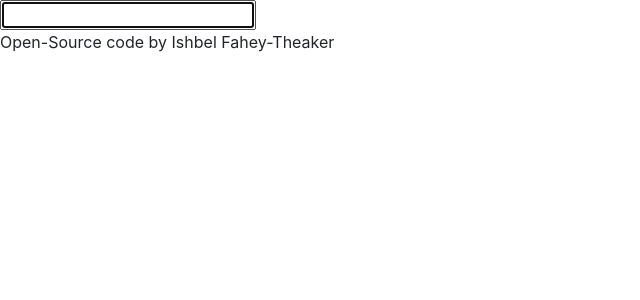
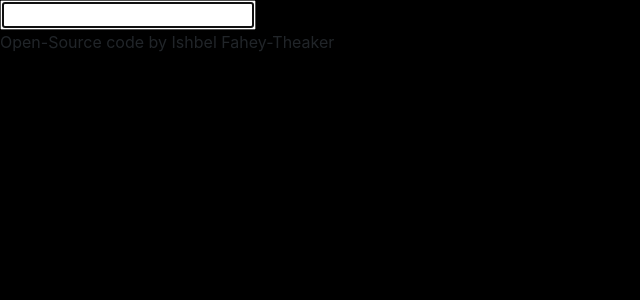
Before and after one commit to Ishbel95/dictionary-react-app, a React (Create React App) app: page / in a window 1280 px wide. Shown: the top 300 px of the page, without its empty margins (0-640 px from the left). Built offline with nearby package versions, Linux system fonts and the light colour scheme.

Commit message:
amended meaning component to allow for only one definition to be rendered at a give time, body styling

```diff
--- a/src/App.css
+++ b/src/App.css
@@ -8,3 +8,7 @@
   --green: rgb(9, 255, 0);
   --yellow: yellow;
 }
+
+body {
+  background-color: var(--primary-color);
+}
--- a/src/Dictionary.js
+++ b/src/Dictionary.js
@@ -6,7 +6,11 @@ import Results from "./Results";
 export default function Dictionary() {
   const [keyword, setKeyword] = useState("");
   const [results, setResults] = useState(null);
-
+  let form = (
+    <form onSubmit={search} className="form">
+      <input type="search" autoFocus={true} onChange={updateKeyword} />
+    </form>
+  );
   function handleResponse(response) {
     setResults(response.data[0]);
   }
@@ -21,9 +25,7 @@ export default function Dictionary() {
   }
   return (
     <div className="Dictionary">
-      <form onSubmit={search}>
-        <input type="search" autoFocus={true} onChange={updateKeyword} />
-      </form>
+      {form}
       <Results result={results} />
     </div>
   );
--- a/src/Meaning.js
+++ b/src/Meaning.js
@@ -1,20 +1,15 @@
 import React from "react";
 
 export default function Meaning(props) {
-  console.log(props.meaning);
   return (
     <div className="Meaning">
       <h3>{props.meaning.partOfSpeech}</h3>
-      {props.meaning.definitions.map(function(definition, index) {
-        return (
-          <div key={index}>
-            <p>{definition.definition}</p>
-            <em>
-              <p>{definition.example}</p>
-            </em>
-          </div>
-        );
-      })}
+      <div>
+        <p>{props.meaning.definitions[0].definition}</p>
+        <em>
+          <p>{props.meaning.definitions[0].example}</p>
+        </em>
+      </div>
     </div>
   );
 }
```
